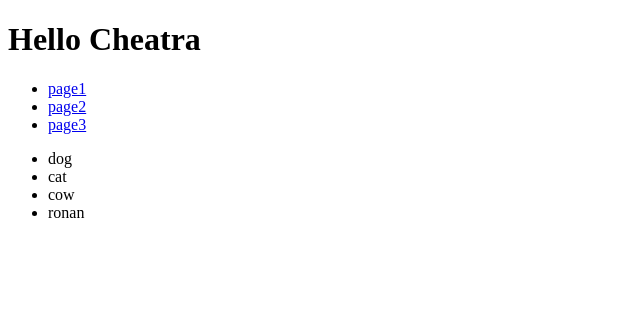
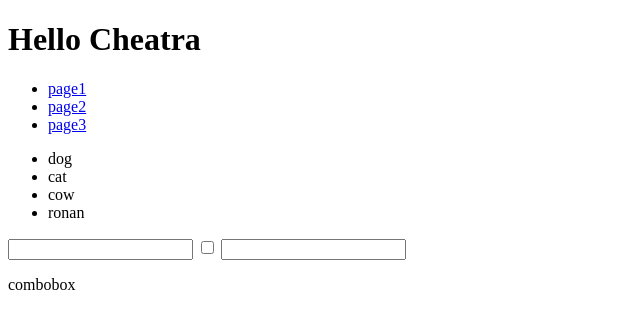
Before and after one commit to SocheatLun/startBranch, a plain HTML site: page index.html in a window 1280 px wide. Shown: the whole page, without its empty margins (0-640 px from the left). Drawn offline with Linux system fonts and the light colour scheme.

Commit message:
add input

```diff
--- a/index.html
+++ b/index.html
@@ -19,6 +19,10 @@
         <li>cow</li>
         <li>ronan</li>
     </ul>
+    <input type="text">
+    <input type="checkbox">
+    <input type="textarea">
+    <p>combobox</p>
 
 </body>
 </html>
```
